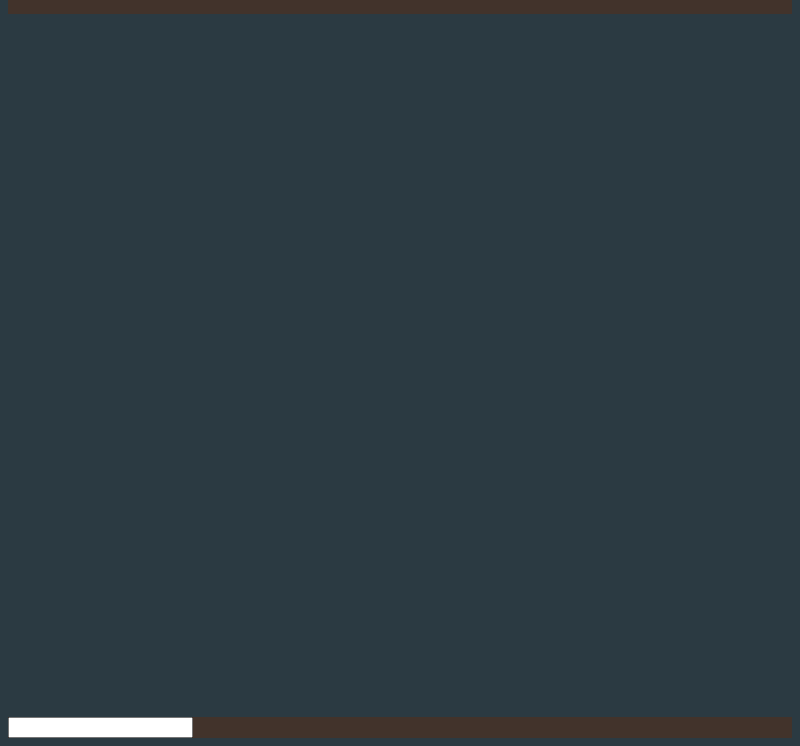
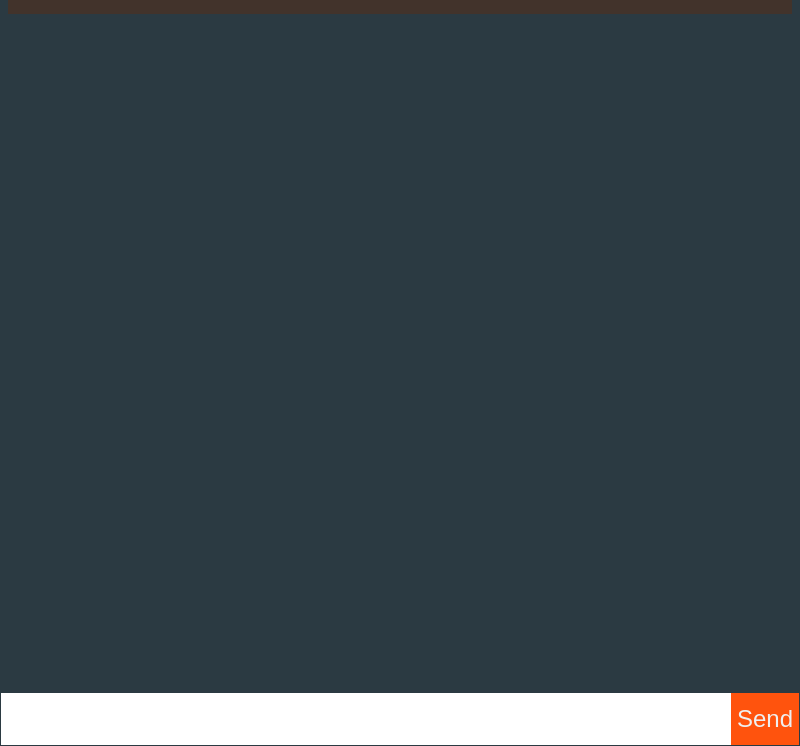
Before and after one commit to AtomicPeace/simple-messaging-app, an Electron app: page public/index.html in a window 800 px wide. Shown: the part 54-800 px from the top of the page. Drawn offline with nearby package versions, Linux system fonts and the light colour scheme; files that its build step writes are made by us from their sources.

Commit message:
added submit functionality

```diff
--- a/public/index.html
+++ b/public/index.html
@@ -4,24 +4,21 @@
     <link rel="stylesheet" href="scss/main.css" />
   </head>
   <body>
-
-
-
     <div class="wrap">
       <header>
         <h3>Simple Messaging App</h3>
       </header>
-      <main>
+      <main></main>
 
-      </main>
-
-      <footer class="message-wrap"><input type="text" class="message-input"></footer>
-
+      <footer class="message-wrap">
+        <input
+          id="message-input-box"
+          type="text"
+          class="message-input"
+        /><button id="message-send-button" class="message-send-button">Send</button>
+      </footer>
     </div>
 
-
-
-
-
+    <script type="application/javascript" src="js/index.js"></script>
   </body>
 </html>
--- /dev/null
+++ b/public/js/index.js
@@ -0,0 +1,15 @@
+
+const input = document.getElementById("message-input-box");
+const sendButton = document.getElementById("message-send-button");
+
+sendButton.addEventListener('click', (e)=>{
+    alert(input.value);
+});
+
+input.addEventListener('keyup', (event)=>{
+
+    if (event.key === 'Enter') {
+        sendButton.click();
+    }
+
+});
--- a/public/scss/views/home.scss
+++ b/public/scss/views/home.scss
@@ -20,13 +20,26 @@
     height: 100%;
     width: 100%;
   }
-  & > .message {
+}
+.message {
   &-wrap {
+    height: 60px;
+    display: flex;
+    flex-direction: row;
+    margin: -7px;
     background-color: $card-background;
   }
   &-input {
     border: transparent;
     width: 100%;
+    font-size: 24px;
+
+  }
+  &-send-button {
+    font-size: 24px;
+
+    background-color: $accent;
+    color: $light;
+    border: none;
   }
 }
-}
```
Lines whose indentation alone changed are shown as unchanged.
